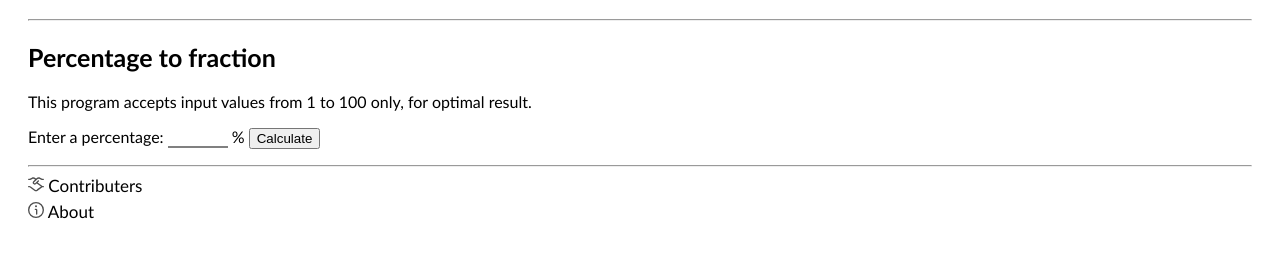
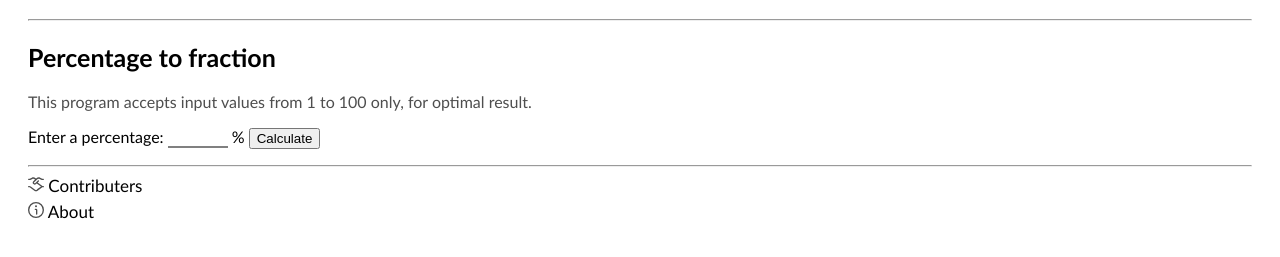
Before and after one commit to devharshmehta/mywebsite, a plain HTML site: page percent_to_fraction.html in a window 1280 px wide. Shown: the part 83-340 px from the top of the page. Drawn offline with Linux system fonts and the light colour scheme.

Commit message:
Update percent_to_fraction.html

```diff
--- a/percent_to_fraction.html
+++ b/percent_to_fraction.html
@@ -13,7 +13,7 @@
         </header>
         <section id = "main_task">
             <h2>Percentage to fraction</h2>
-            <p> This program accepts input values from 1 to 100 only, for optimal result. </p>
+            <p id = "discrip" > This program accepts input values from 1 to 100 only, for optimal result. </p>
             <p> Enter a percentage: <input id = "percent_input" type="number" oninput="input_validation()"> % <button id = "check" onclick="percent_to_frac()"> Calculate </button> </p>
             <p id = "for_user"></p>
             <script src = "percent_fraction_logic.js"></script>
@@ -42,6 +42,9 @@
             </details>
         </section>
         <style>
+            #discrip {
+                color: rgb(78, 78, 78);
+            }
             a:visited {
                 color: inherit;
                 text-decoration: none;
```
